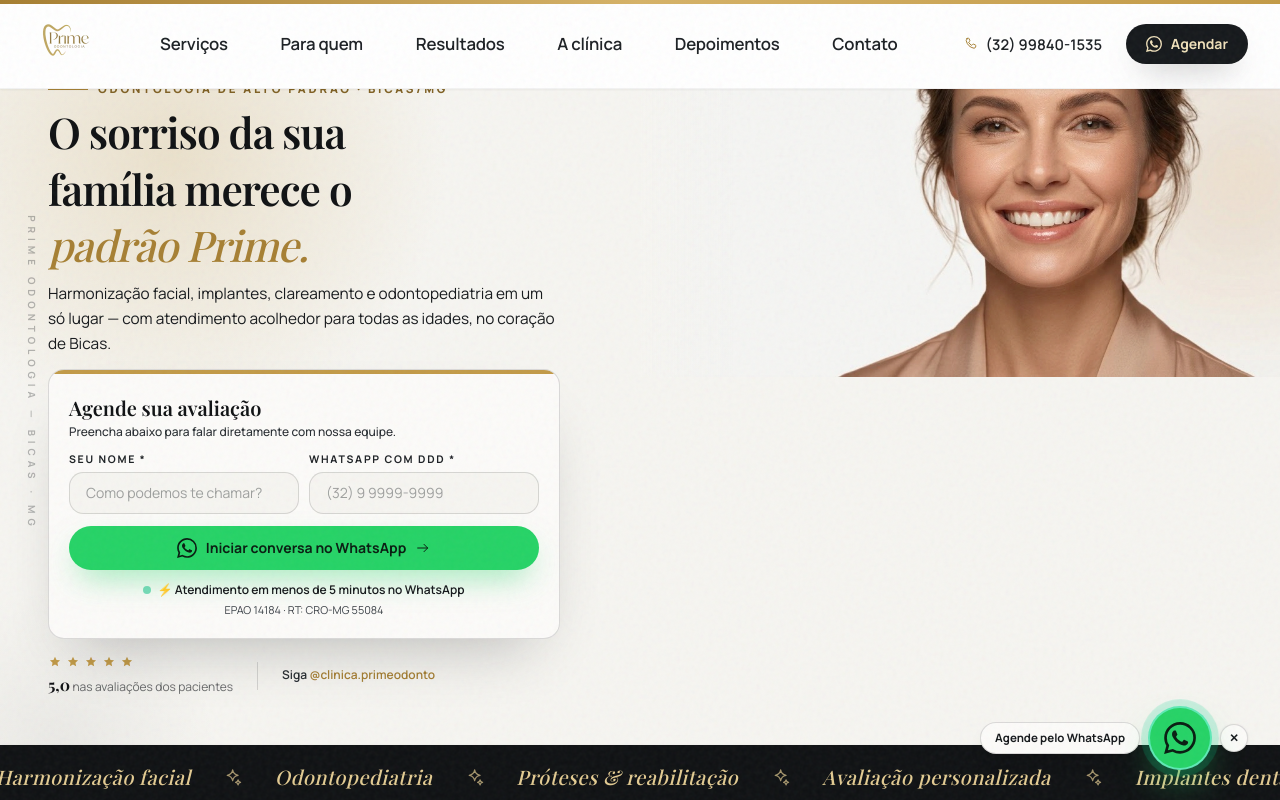
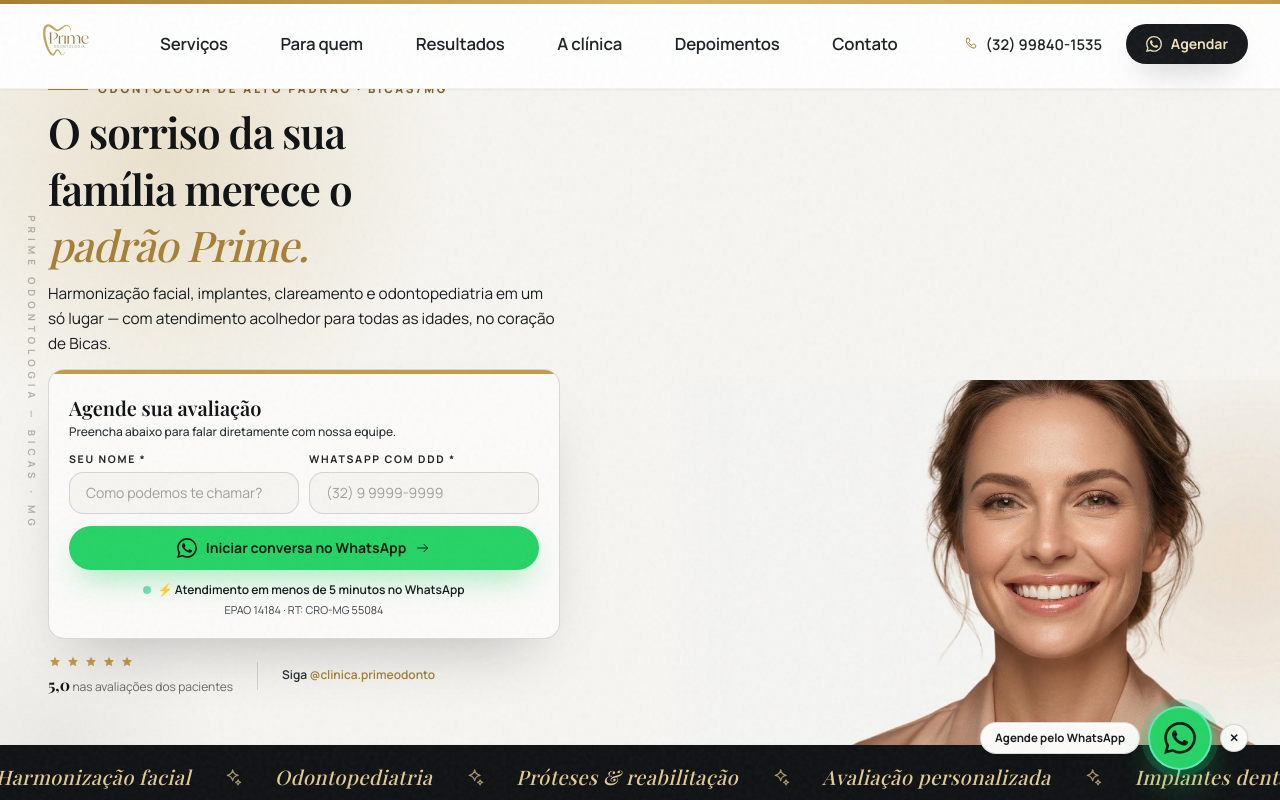
Before and after one commit to nilosvt-sudo/Prime-Odontologia, a React (Vite) app: page / in a window 1280 px wide. Shown: the top 800 px of the page. Built offline with nearby package versions, Linux system fonts and the light colour scheme; a web font is replaced by a local one.

Commit message:
fix: alinha base fisica da foto rente ao topo da faixa escura com items-end e self-end

```diff
--- a/src/components/Hero.tsx
+++ b/src/components/Hero.tsx
@@ -30,7 +30,7 @@ export default function Hero() {
     <section
       ref={sectionRef}
       id="inicio"
-      className="relative flex flex-col lg:flex-row items-stretch justify-between overflow-hidden bg-paper pt-16 sm:pt-18 lg:pt-0 pb-0 mb-0 lg:min-h-[calc(100vh-64px)]"
+      className="relative flex flex-col lg:flex-row items-end justify-between overflow-hidden bg-paper pt-16 sm:pt-18 lg:pt-0 pb-0 mb-0"
     >
       {/* Atmosfera: brilho dourado suave no topo esquerdo */}
       <motion.div
@@ -199,12 +199,12 @@ export default function Hero() {
         </motion.div>
       </div>
 
-      {/* Coluna direita — Alinhamento rente à base da faixa preta de especialidades */}
-      <div className="order-last lg:order-2 w-full lg:w-1/2 self-stretch h-full flex flex-col justify-end items-center lg:items-end relative overflow-hidden pb-0 mb-0">
+      {/* Coluna direita — Alinhada na base encostando na faixa de especialidades */}
+      <div className="order-last lg:order-2 w-full lg:w-1/2 self-end flex flex-col justify-end items-center lg:items-end h-full mb-0 pb-0 relative overflow-hidden">
         <img
           src="/hero-sorriso.jpg"
           alt="Sorriso radiante — Prime Odontologia"
-          className="mb-0 block align-bottom h-full max-h-[650px] w-auto object-cover object-bottom drop-shadow-none !filter-none select-none"
+          className="block align-bottom mb-0 w-full max-w-[620px] h-auto object-cover object-bottom drop-shadow-none !filter-none select-none"
         />
         {/* Fusão suave de estúdio com o fundo do site na lateral esquerda */}
         <div className="absolute inset-y-0 left-0 w-24 bg-gradient-to-r from-paper via-paper/30 to-transparent pointer-events-none hidden lg:block z-10" />
```
